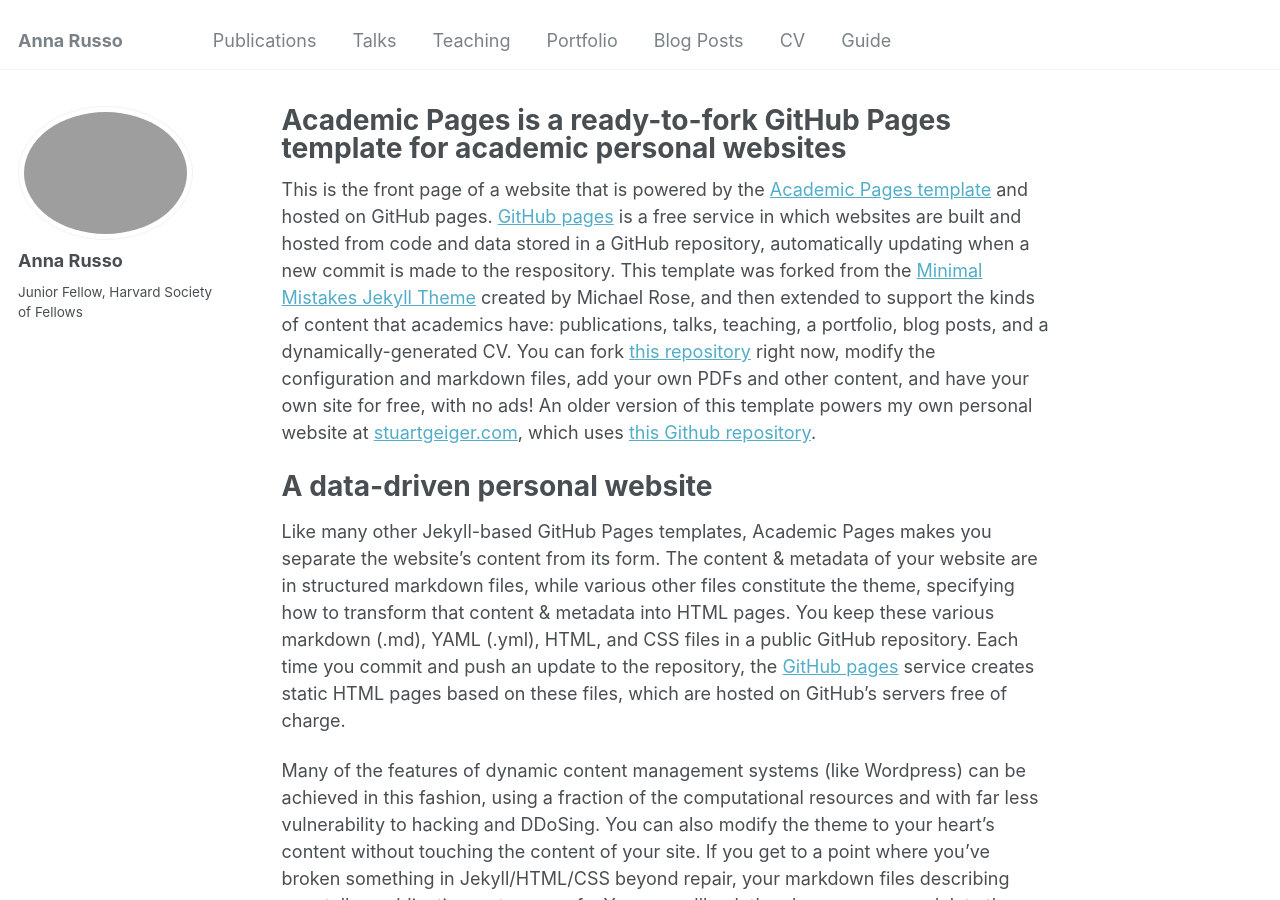
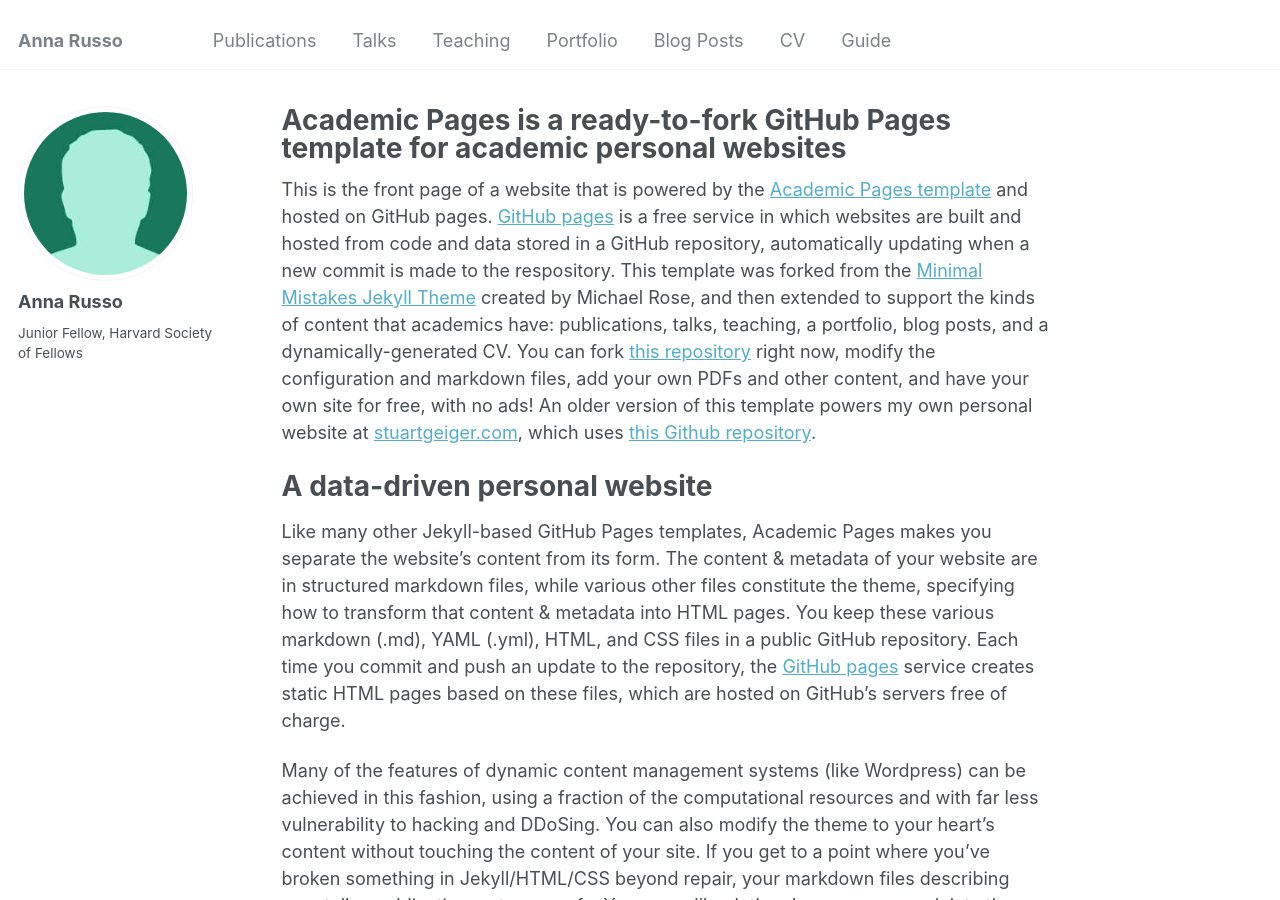
Before and after one commit to annarusso/annarusso.github.io, a Jekyll site: the page built from _pages/about.md, in a window 1280 px wide and 900 px high. Built offline with Jekyll 4.4.1, drawn with Linux system fonts in a browser that asks for light colours.

Commit message:
Update _config.yml

```diff
--- a/_config.yml
+++ b/_config.yml
@@ -21,7 +21,7 @@ repository               : "annarusso/annarusso.github.io"
 #               Additional customization can be done by editing /_includes/author-profile.html
 author:
   # Biographic information
-  avatar           : "bio-photo.jpg"
+  avatar           : "bio-photo-2.jpg"
   name             : "Anna Russo"
   pronouns         : # example: "she/her"
   bio              : "Junior Fellow, Harvard Society of Fellows"
```
